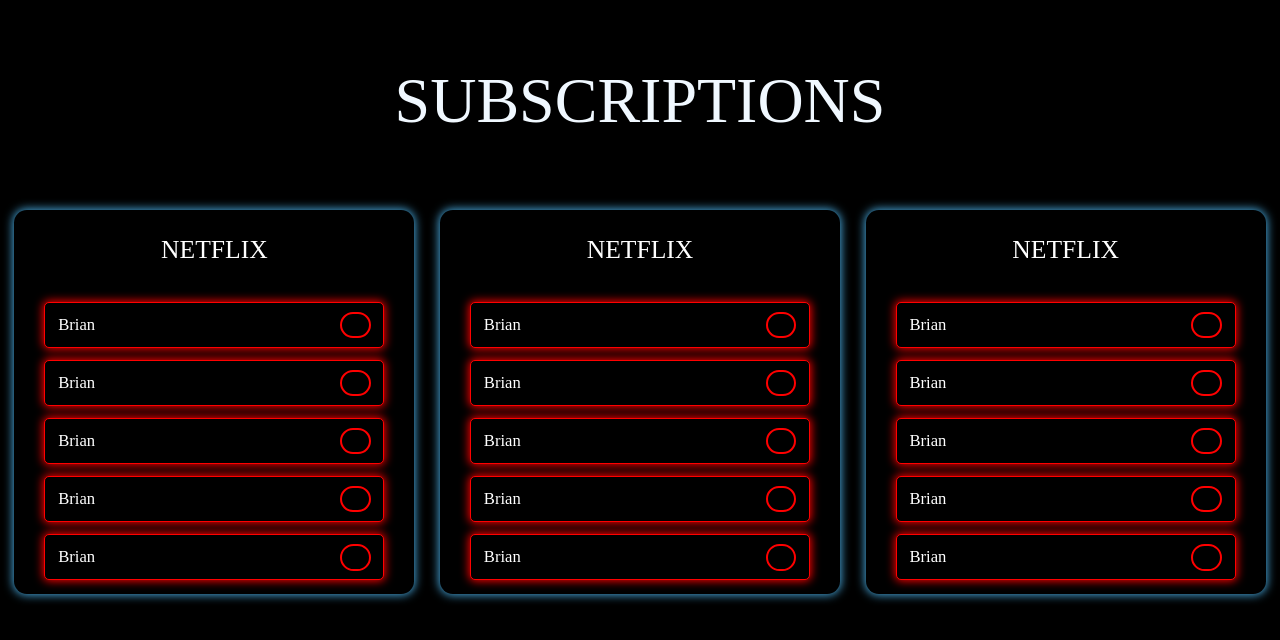
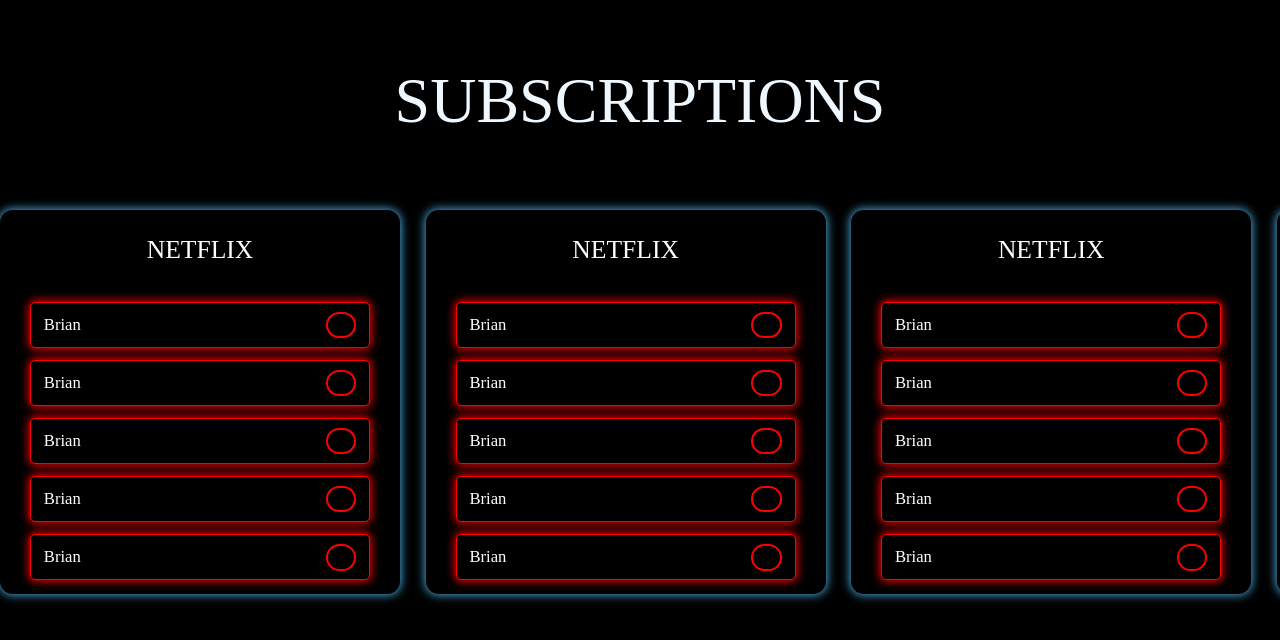
Before and after one commit to JaeBrian/divvy, a React app: page /subdash in a window 1280 px wide. Shown: the top 640 px of the page. Built offline with nearby package versions, Linux system fonts and the light colour scheme.

Commit message:
fixed some other justify content

```diff
--- a/src/client/components/SubDash.jsx
+++ b/src/client/components/SubDash.jsx
@@ -16,8 +16,9 @@
 
       <div className="card-containers">
         <SubCard onNavigate={() => handleNavigate('/subcardinfo')} />
-        <SubCard onNavigate={() => handleNavigate('./subcardinfo')} />
-        <SubCard onNavigate={() => handleNavigate('./SubCardInfo')} />
+        <SubCard onNavigate={() => handleNavigate('/subcardinfo')} />
+        <SubCard onNavigate={() => handleNavigate('/subcardinfo')} />
+        <SubCard onNavigate={() => handleNavigate('/subcardinfo')} />
       </div>
     </>
   );
--- a/src/client/styles/SubDash.scss
+++ b/src/client/styles/SubDash.scss
@@ -14,7 +14,7 @@
 .card-containers {
   height: 60vh;
   display: flex;
-  justify-content: center;
+  justify-content: start;
   align-items: center;
   gap: 2vw;
   overflow-x: scroll;
```
